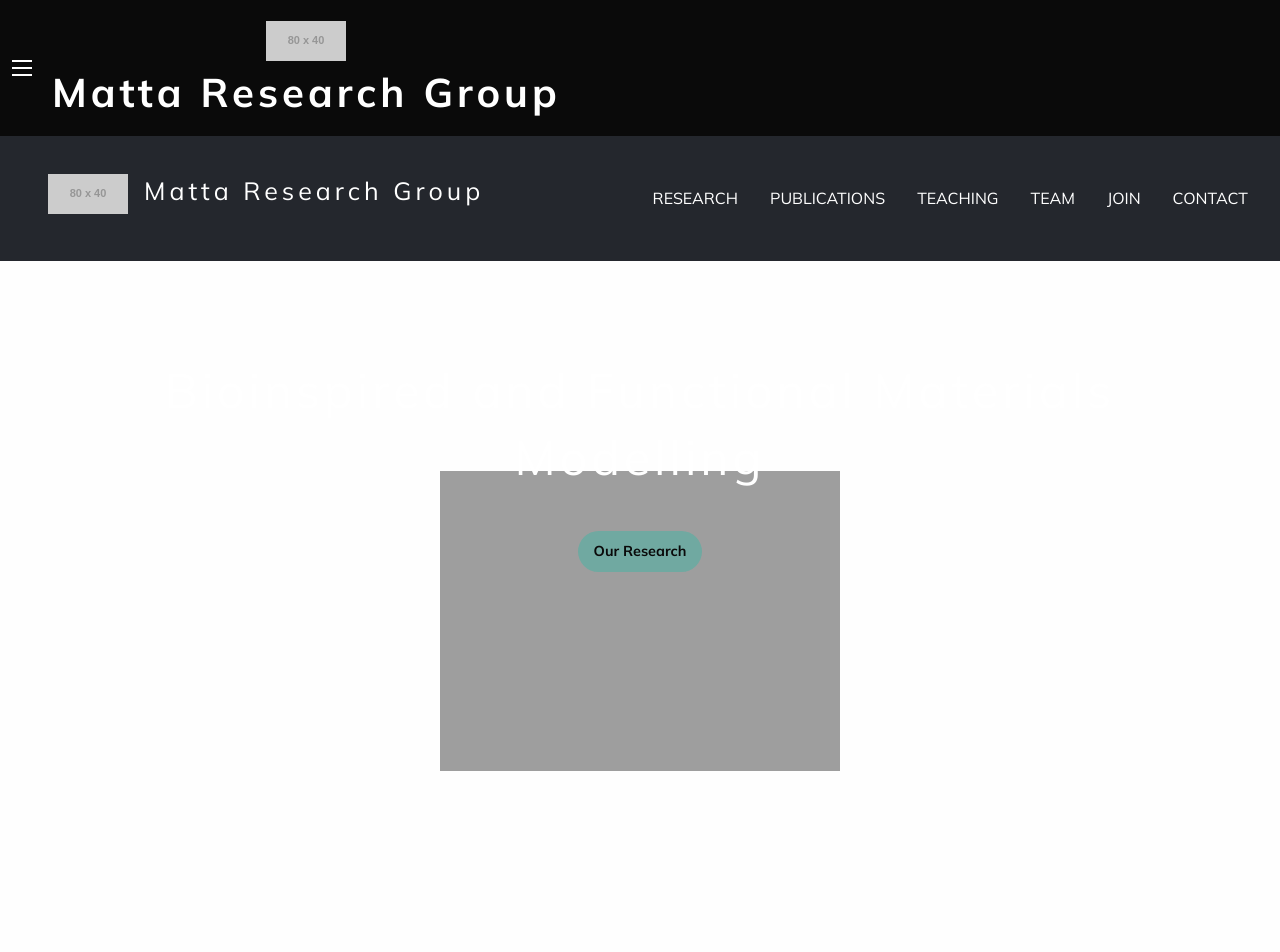
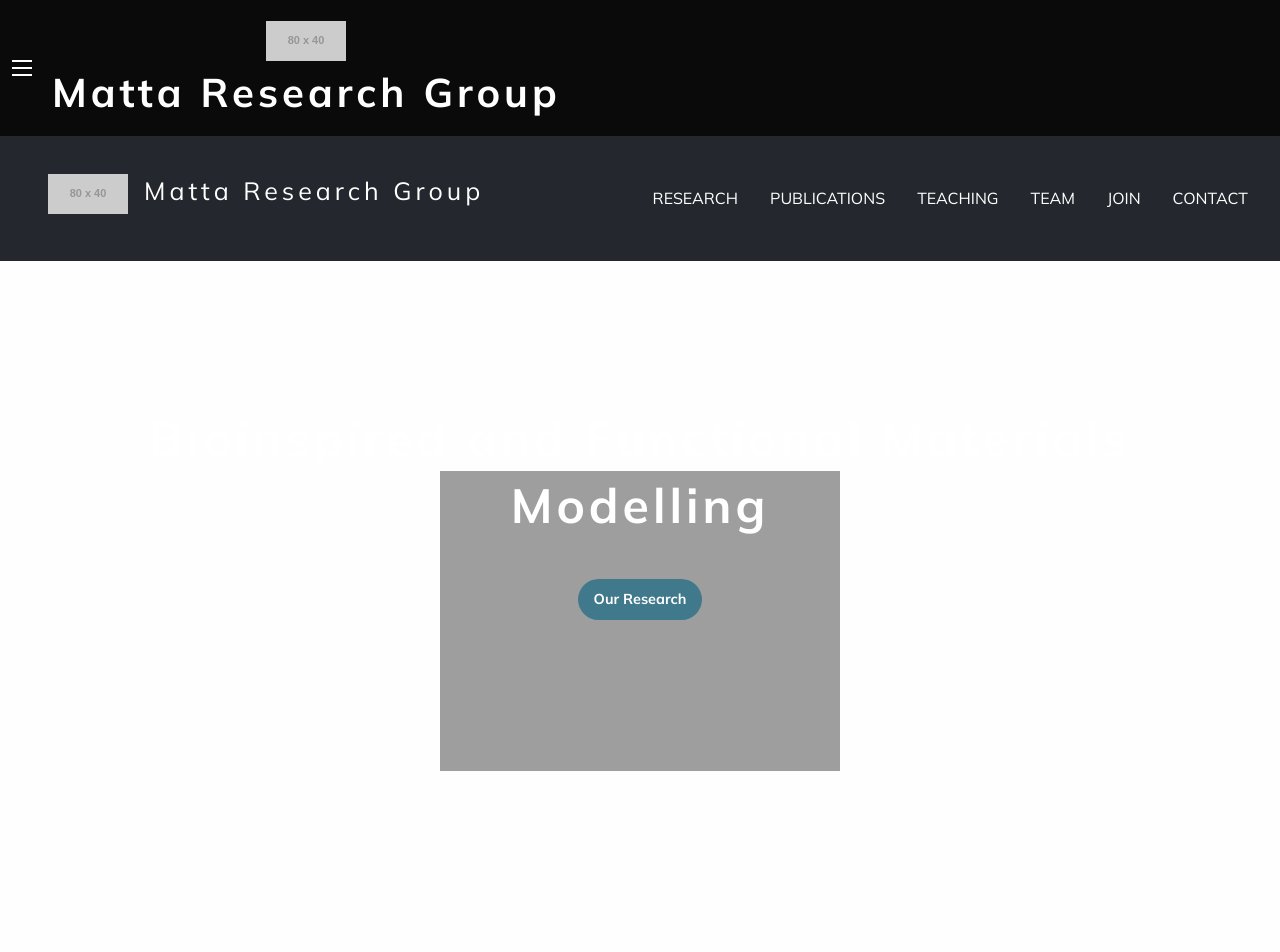
Before and after one commit to matta-research-group/matta-research-group.github.io, a Jekyll site: the page built from index.md, in a window 1280 px wide. Shown: the top 952 px of the page. Built offline with Jekyll 4.4.1, drawn with Linux system fonts in a browser that asks for light colours; a script that is not in the unit is left out; comment, search, counter and statistics services are not loaded.

Commit message:
updates done

```diff
--- a/_bibliography/biblio.bib
+++ b/_bibliography/biblio.bib
@@ -9,7 +9,8 @@
 pages = {acs.chemrev.1c00597},
 title = {{Operando Characterization of Organic Mixed Ionic/Electronic Conducting Materials}},
 url = {https://doi.org/10.1021/acs.chemrev.1c00597 https://pubs.acs.org/doi/10.1021/acs.chemrev.1c00597},
-year = {2022}
+year = {2022},
+image = {/assets/images/publications/cr1c00597_0023.gif}
 }
 @article{Matta2020,
 abstract = {Organic electrochemical transistors (OECTs) are based on the doping of a semiconducting polymer by an electrolyte. Due to their ability to conjugate volumetric ion penetration with high hole mobility and charge density, polythiophenes bearing glycolated side chains have rapidly surged as the highest performing materials for OECTs; amongst them, p(g2T-TT) is amongst those with the highest figure of merit. While recent studies have shown how different doping anions tend to affect the polymer microstructure, only a handful of electrolytes have been tested in mixed conduction devices. Our work provides an atomistic picture of the p(g2T-TT) -electrolyte interface in the ‘off' state of an OECT, expected to be dominated by cation-polymer interactions. Using a combination of molecular dynamics simulations and X-ray fluorescence, we show how different anions effectively tune the coordination and chelation of cations by glycolated polymers. At the same time, softer and hydrophobic anions such as TFSI and ClO4 are found to preferentially interact with the p(g2T-TT) phase, further enhancing polymer-cation coordination. Besides opening the way for a full study of electrolyte doping mechanisms in operating devices, our results suggest that tailoring the electrolyte for different applications and materials might be a viable strategy to tune the performance of mixed conducting devices.},
--- a/_layouts/biblio.html
+++ b/_layouts/biblio.html
@@ -2,7 +2,7 @@
 ---
 <div class="grid-x grid-margin-x grid-margin-y">
   <div class="cell small-12 medium-4 text-center">
-    <img alt="{{ entry.title }}" src="https://picsum.photos/300" style="height: 200px; width: auto;">
+    <img alt="{{ entry.title }}" src="{% if entry.image %}{% if entry.image contains '://' %}{{ entry.image }}{% else %}{{ site.url }}{{ entry.image }}{% endif %}{% else %}{% if page.publication_photo contains '://' %}{{ page.publication_photo }}{% else %}{{ site.url }}{{ page.publication_photo }}{% endif %}{% endif %}" style="height: 200px; width: auto;">
   </div>
   <div class="cell small-12 medium-8">
 <div class="margin-bottom-3">
--- a/_layouts/home.html
+++ b/_layouts/home.html
@@ -8,9 +8,9 @@
   <div class="grid-container">
     <div class="grid-x grid-margin-x">
       <div class="cell small-12 margin-top-3">
-        <div class="text-center padding-3 font-bold">
-          <h1><span class="color-white font-wide">{{ page.hero_title}}</span></h1>
-          <a href="/research" class="button success rounded margin-top-2">Our Research</a>
+        <div class="text-center padding-top-3 margin-top-3 font-bold">
+          <h1><span class="color-white font-wide font-bold">{{ page.hero_title}}</span></h1>
+          <a href="/research" class="button primary rounded margin-top-2">Our Research</a>
         </div>
       </div>
     </div>
@@ -183,7 +183,7 @@
           {% endif %}
             <p>{{ news.excerpt }}</p>
             <div>
-              <a href="{{ news.url }}" class="button primary hollow rounded">Read More</a>
+              <a href="{{ news.url }}" class="button primary rounded">Read More</a>
             </div>
             <div class="clearfix">
                 <div class="float-left color-secondary">{{ news.date | date: "%b %d, %Y" }}</span></div>
--- a/assets/foundation/src/assets/scss/_custom.scss
+++ b/assets/foundation/src/assets/scss/_custom.scss
@@ -56,3 +56,8 @@
     display: none !important;
     color: white !important;
 }
+
+hr {
+    border-color: #40798C !important;
+    color: #40798C !important;
+}
```
Also changed, not shown: _layouts/archive/research.html (+12 -2 lines), _layouts/page/contact.html (+11 -0 lines), publications.md (+1 -1 lines), assets/images/publications/cr1c00597_0023.gif (added).
